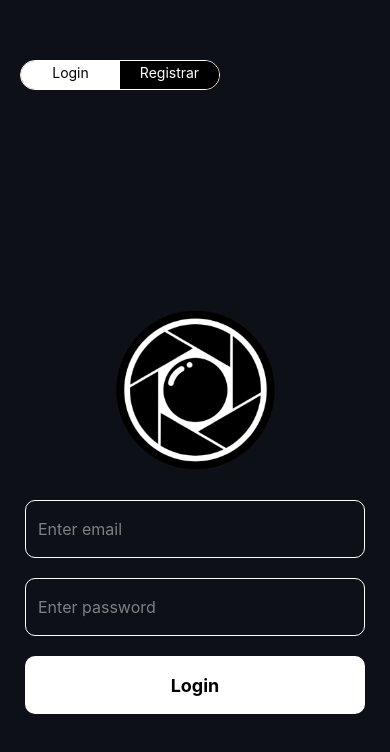
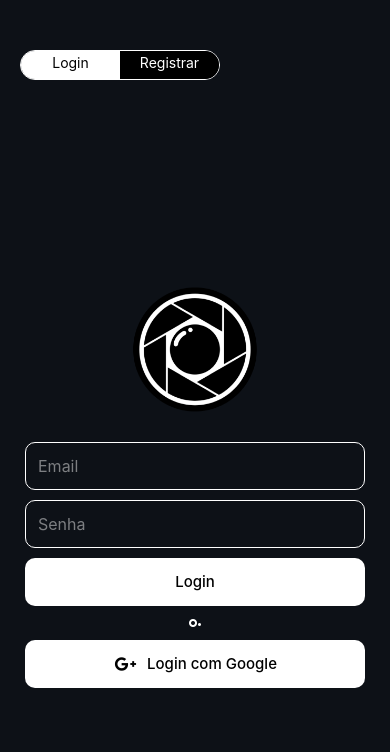
Before and after one commit to Formato-Consultoria/form-agentez, a React Native app: screen /LoginRegistro in a window 390 px wide. Shown: the top 752 px of the page. Built offline with nearby package versions, Linux system fonts and the light colour scheme; no server answers.

Commit message:
configurado layout para sustentar autenticação com o google

```diff
--- a/config/firebase.js
+++ b/config/firebase.js
@@ -12,8 +12,7 @@ const firebaseConfig = {
   projectId: Constants.manifest.extra.projectId,
   storageBucket: Constants.manifest.extra.storageBucket,
   messagingSenderId: Constants.manifest.extra.messagingSenderId,
-  appId: Constants.manifest.extra.appId,
-  databaseURL: Constants.manifest.extra.databaseURL
+  appId: Constants.manifest.extra.appId
 };
 
 // initialize firebase
--- a/package.json
+++ b/package.json
@@ -10,8 +10,10 @@
     "eject": "expo eject"
   },
   "dependencies": {
+    "@expo/webpack-config": "^18.0.1",
     "@hookform/resolvers": "^3.1.0",
     "@react-native-community/masked-view": "^0.1.11",
+    "@react-native-firebase/app": "^17.5.0",
     "@react-navigation/native": "^6.0.6",
     "@react-navigation/stack": "^6.0.11",
     "dotenv": "^11.0.0",
--- a/src/components/FormModal.js
+++ b/src/components/FormModal.js
@@ -157,7 +157,7 @@ export default function FormModal({ handleClose }) {
                                     }
                                 ]}
                                 placeholderTextColor="rgba(238, 238, 238, 0.5)"
-                                placeholder="Nome do atendente"
+                                placeholder="Nome do(a) atendente"
                                 autoCapitalize="words"
                                 keyboardType="default"
                                 textContentType="name"
@@ -180,7 +180,7 @@ export default function FormModal({ handleClose }) {
                                     }
                                 ]}
                                 placeholderTextColor="rgba(238, 238, 238, 0.5)"
-                                placeholder="Cargo do atendente"
+                                placeholder="Cargo do(a) atendente"
                                 autoCapitalize="words"
                                 keyboardType="default"
                                 textContentType="name"
--- a/src/components/ToggleNavigation.js
+++ b/src/components/ToggleNavigation.js
@@ -30,7 +30,7 @@ export default function ToggleNavigation({ isToggle, handleFn }) {
 
 const styles = StyleSheet.create({
     togglecontainer: {
-        marginVertical: 60,
+        marginVertical: 50,
         marginLeft: 20,
     },
     checkboxLabel: {
--- /dev/null
+++ b/src/functions/auth.function.js
@@ -0,0 +1,23 @@
+import { ref, set } from 'firebase/database';
+import { realtimeDatabase } from '../../config/firebase';
+
+import {
+    GoogleAuthProvider,
+    signInWithRedirect
+  } from "firebase/auth";
+import { auth } from "../../config/firebase";
+
+export function saveUserSessionToDatabaseInRealTime(uid, userData) {
+    set(ref(realtimeDatabase, '/sessions/'+uid), userData);
+}
+
+export const handleGoogleSigin = async () => {
+    const provider = new GoogleAuthProvider();
+
+    try {
+      const result = await signInWithRedirect(auth, provider);
+      console.log(result);
+    } catch (error) {
+      console.log(error);
+    }
+  }
--- a/src/screens/Chat.js
+++ b/src/screens/Chat.js
@@ -79,7 +79,7 @@ export default function Chat() {
               textAlign: 'center',
               fontSize: 12,
               fontWeight: 'bold'
-            }}>Nenhuma mensagem ainda!</Text>}
+            }}>Carregando...</Text>}
         />
         :
         <Text
--- a/src/screens/LoginRegister.js
+++ b/src/screens/LoginRegister.js
@@ -1,34 +1,58 @@
-import React, { useState, useLayoutEffect } from "react";
-import { StyleSheet, Text, View, Button, TextInput, Image, SafeAreaView, TouchableOpacity, StatusBar, Alert } from "react-native";
+import React, { useState } from "react";
+import { StyleSheet,
+  Text,
+  View,
+  TextInput,
+  Image,
+  SafeAreaView,
+  TouchableOpacity,
+  StatusBar,
+  Alert
+} from "react-native";
+
 import {
   signInWithEmailAndPassword,
-  createUserWithEmailAndPassword
+  createUserWithEmailAndPassword,
 } from "firebase/auth";
 import { auth } from "../../config/firebase";
+import {
+  saveUserSessionToDatabaseInRealTime,
+  handleGoogleSigin
+} from "../functions/auth.function";
 
 import ToggleNavigation from "../components/ToggleNavigation";
 const iconCam = require("../../assets/icon-cam.png");
+import { EvilIcons, MaterialCommunityIcons } from '@expo/vector-icons';
 import colors from '../../colors';
-
-const fnSigin = (email, password) => {
-  if (email !== "" && password !== "") {
-    signInWithEmailAndPassword(auth, email, password)
-      .then(() => console.log("Login success"))
-      .catch((err) => Alert.alert("Login error", err.message));
-  }
-};
-
-const fnSignup = (email, password) => {
-  if (email !== '' && password !== '') {
-    createUserWithEmailAndPassword(auth, email, password)
-      .then(() => console.log('Signup success'))
-      .catch((err) => Alert.alert("Login error", err.message));
-  }
-};
 
 export default function LoginRegister() {
   const [email, setEmail] = useState("");
   const [password, setPassword] = useState("");
+  const [name, setName] = useState("");
+
+  const fnSigin = () => {
+    if (email !== "" && password !== "") {
+      signInWithEmailAndPassword(auth, email, password)
+        .then(({ user }) => {
+          saveUserSessionToDatabaseInRealTime(user.uid,  { name: user.displayName, email: email });
+      }).catch((err) => {
+        console.error(err.message);
+        Alert.alert("Error:", "Error ao fazer o login");
+      });
+    }
+  };
+
+  const fnSignup = () => {
+    if (email !== '' && password !== '') {
+      createUserWithEmailAndPassword(auth, email, password)
+        .then(({ user }) => {
+          saveUserSessionToDatabaseInRealTime(user.uid,  { name: name, email: email });
+      }).catch((err) => {
+        console.error(err.message);
+        Alert.alert("Error:", "Error ao fazer o registro");
+      });
+    }
+  };
 
   const [isLoginActive, setIsLoginActive] = useState(true);
 
@@ -46,13 +70,25 @@ export default function LoginRegister() {
       <SafeAreaView style={styles.form}>
         <Image source={iconCam} style={styles.iconCam} />
 
+        {!isLoginActive &&
         <TextInput
           style={styles.input}
           placeholderTextColor="rgba(238, 238, 238, 0.5)"
-          placeholder="Enter email"
+          placeholder="Nome"
+          autoCapitalize="none"
+          keyboardType="name-phone-pad"
+          textContentType="name"
+          autoFocus={true}
+          value={name}
+          onChangeText={(text) => setName(text)}
+        />}
+
+        <TextInput
+          style={styles.input}
+          placeholderTextColor="rgba(238, 238, 238, 0.5)"
+          placeholder="Email"
           autoCapitalize="none"
           keyboardType="email-address"
-          // textContentType="telephoneNumber"
           textContentType="emailAddress"
           autoFocus={true}
           value={email}
@@ -61,7 +97,7 @@ export default function LoginRegister() {
         <TextInput
           style={styles.input}
           placeholderTextColor="rgba(238, 238, 238, 0.5)"
-          placeholder="Enter password"
+          placeholder="Senha"
           autoCapitalize="none"
           autoCorrect={false}
           secureTextEntry={true}
@@ -70,13 +106,25 @@ export default function LoginRegister() {
           onChangeText={(text) => setPassword(text)}
         />
 
-        <TouchableOpacity style={styles.button} onPress={() => {
-          isLoginActive ? fnSigin(email, password) : fnSignup(email, password)
-        }}>
-          <Text style={{ fontWeight: 'bold', color: '#000', fontSize: 18 }}>
+        <TouchableOpacity style={styles.button} onPress={isLoginActive ? fnSigin : fnSignup}>
+          <Text style={{ fontWeight: '500', color: '#000', fontSize: 15 }}>
             {isLoginActive ? "Login" : "Registrar"}
           </Text>
         </TouchableOpacity>
+
+        {isLoginActive && <View>
+        <MaterialCommunityIcons style={{ marginBottom: 10, alignSelf: 'center' }} name="music-note-whole-dotted" size={24} color="#FFF" />
+        <TouchableOpacity style={[
+            styles.button,
+            { display: 'flex', flexDirection: 'row', gap: 10, alignItems: 'center', justifyContent: 'center' }
+          ]}
+          onPress={handleGoogleSigin}
+        >
+          <EvilIcons name="sc-google-plus" size={24} color="black" />
+          <Text style={{ fontWeight: '500', color: '#000', fontSize: 15 }}>
+            Login com Google
+          </Text>
+        </TouchableOpacity></View>}
       </SafeAreaView>
       <StatusBar barStyle="light-content" />
     </View>
@@ -89,9 +137,9 @@ const styles = StyleSheet.create({
   },
   iconCam: {
     width: "100%",
-    height: 160,
+    height: 125,
     resizeMode: 'contain',
-    marginVertical: 30,
+    marginBottom: 30,
   },
   form: {
     flex: 1,
@@ -101,8 +149,8 @@ const styles = StyleSheet.create({
   input: {
     backgroundColor: colors.background,
     color: '#FFF',
-    height: 58,
-    marginBottom: 20,
+    height: 48,
+    marginBottom: 10,
     fontSize: 16,
     borderRadius: 10,
     padding: 12,
@@ -112,7 +160,7 @@ const styles = StyleSheet.create({
   },
   button: {
     backgroundColor: '#FFF',
-    height: 58,
+    height: 48,
     borderRadius: 10,
     justifyContent: 'center',
     alignItems: 'center',
```
Also changed, not shown: config/firebase.json (added), 1 other file (tests, documents, lock files or other folders).
